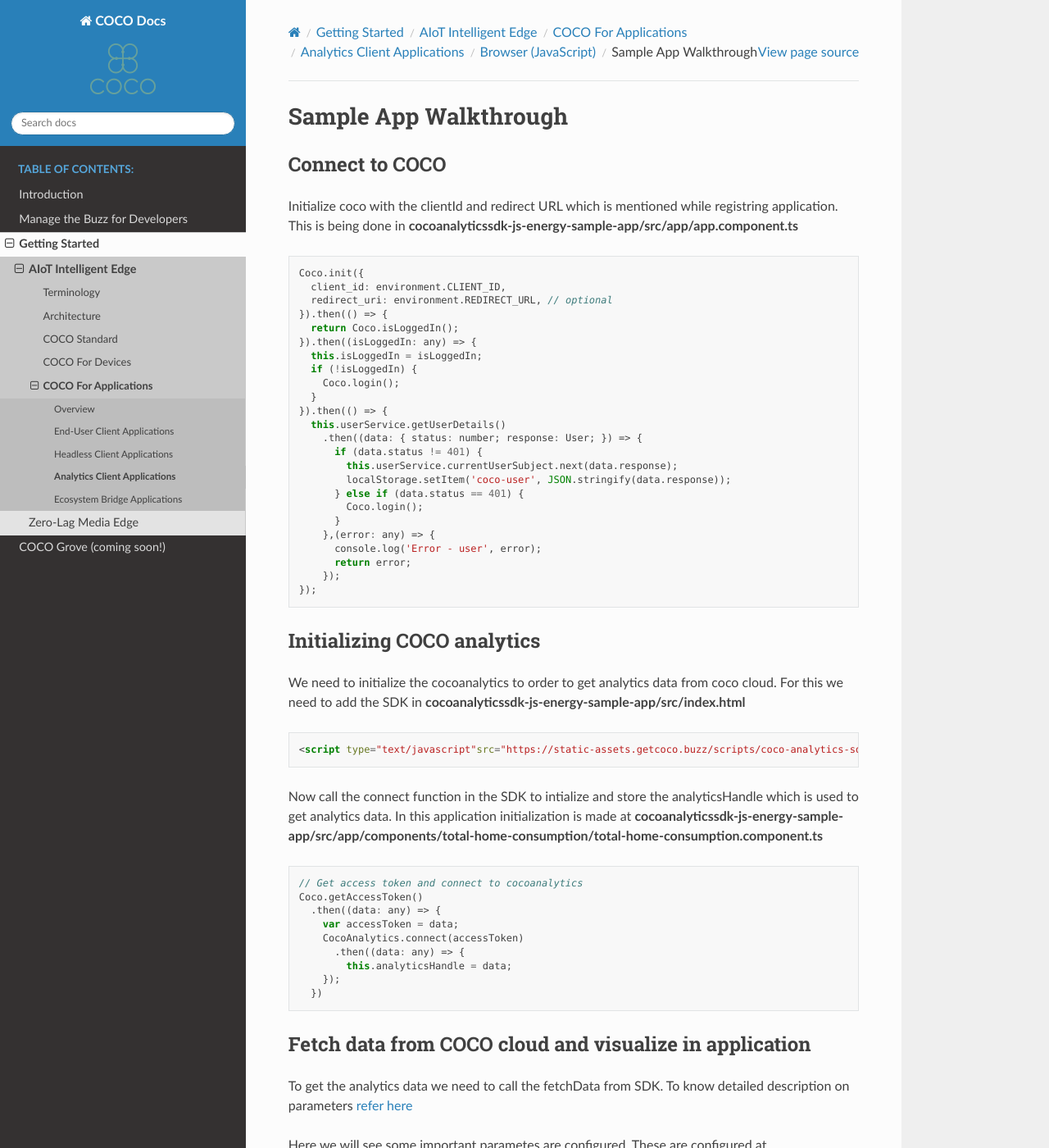
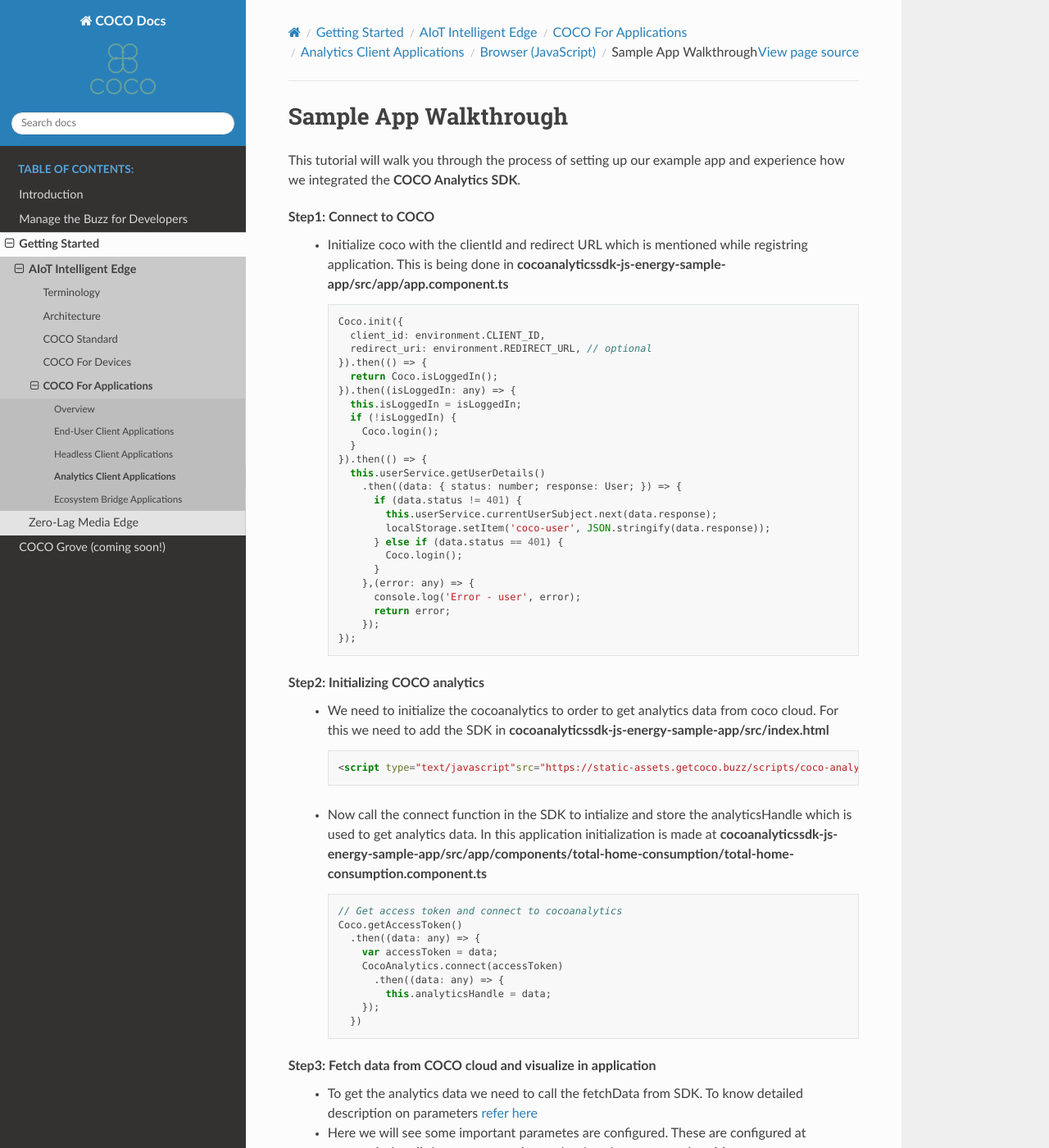
Before and after one commit to elear-solutions/docs, a Sphinx documentation site: the page built from source/getting_started/aiot_intelligent_edge/coco_for_applications/analytics_client_applications/browser_js_analytics_client_applications/sample_app_walkthrough_browser_js_analytics_client_apps.rst, in a window 1280 px wide and 1400 px high. Shown: the whole window at 82% size. Built offline with Sphinx 7.4.7 and the Read the Docs theme 2.0.0, drawn with Linux system fonts in a browser that asks for light colours.

Commit message:
Updated documents as per the review comments

```diff
--- a/source/getting_started/aiot_intelligent_edge/coco_for_applications/analytics_client_applications/browser_js_analytics_client_applications/sample_app_walkthrough_browser_js_analytics_client_apps.rst
+++ b/source/getting_started/aiot_intelligent_edge/coco_for_applications/analytics_client_applications/browser_js_analytics_client_applications/sample_app_walkthrough_browser_js_analytics_client_apps.rst
@@ -5,126 +5,125 @@
 
 .. sectionauthor:: Deekshith
 
-Connect to COCO
-+++++++
-Initialize coco with the clientId and redirect URL which is mentioned while registring application. This is being done in **cocoanalyticssdk-js-energy-sample-app/src/app/app.component.ts**
+This tutorial will walk you through the process of setting up our example app and experience how we integrated the **COCO Analytics SDK**.
 
-.. code:: javascript
+Step1: Connect to COCO
+  - Initialize coco with the clientId and redirect URL which is mentioned while registring application. This is being done in **cocoanalyticssdk-js-energy-sample-app/src/app/app.component.ts**
+
+    .. code:: javascript
 
 
-  Coco.init({
-    client_id: environment.CLIENT_ID,
-    redirect_uri: environment.REDIRECT_URL, // optional
-  }).then(() => {
-    return Coco.isLoggedIn();
-  }).then((isLoggedIn: any) => {
-    this.isLoggedIn = isLoggedIn;
-    if (!isLoggedIn) {
-      Coco.login();
-    }
-  }).then(() => {
-    this.userService.getUserDetails()
-      .then((data: { status: number; response: User; }) => {
-        if (data.status != 401) {
-          this.userService.currentUserSubject.next(data.response);
-          localStorage.setItem('coco-user', JSON.stringify(data.response));
-        } else if (data.status == 401) {
+      Coco.init({
+        client_id: environment.CLIENT_ID,
+        redirect_uri: environment.REDIRECT_URL, // optional
+      }).then(() => {
+        return Coco.isLoggedIn();
+      }).then((isLoggedIn: any) => {
+        this.isLoggedIn = isLoggedIn;
+        if (!isLoggedIn) {
           Coco.login();
         }
-      },(error: any) => {
-        console.log('Error - user', error);
-        return error;
+      }).then(() => {
+        this.userService.getUserDetails()
+          .then((data: { status: number; response: User; }) => {
+            if (data.status != 401) {
+              this.userService.currentUserSubject.next(data.response);
+              localStorage.setItem('coco-user', JSON.stringify(data.response));
+            } else if (data.status == 401) {
+              Coco.login();
+            }
+          },(error: any) => {
+            console.log('Error - user', error);
+            return error;
+          });
       });
-  });
 
 
 
-Initializing COCO analytics
-+++++++
-We need to initialize the cocoanalytics to order to get analytics data from coco cloud.
-For this we need to add the SDK in **cocoanalyticssdk-js-energy-sample-app/src/index.html**
+Step2: Initializing COCO analytics
+  - We need to initialize the cocoanalytics to order to get analytics data from coco cloud. For this we need to add the SDK in **cocoanalyticssdk-js-energy-sample-app/src/index.html**
 
-.. code:: html
+    .. code:: html
 
 
-  <script type="text/javascript"src="https://static-assets.getcoco.buzz/scripts/coco-analytics-sdk.min.js"></script>
-
-Now call the connect function in the SDK to intialize and store the analyticsHandle which is used to get analytics data. In this application initialization is made at **cocoanalyticssdk-js-energy-sample-app/src/app/components/total-home-consumption/total-home-consumption.component.ts**
-
-.. code:: javascript
-
-    // Get access token and connect to cocoanalytics
-    Coco.getAccessToken()
-      .then((data: any) => {
-        var accessToken = data;
-        CocoAnalytics.connect(accessToken)
-          .then((data: any) => {
-            this.analyticsHandle = data;
-        });
-      })
+      <script type="text/javascript"src="https://static-assets.getcoco.buzz/scripts/coco-analytics-sdk.min.js"></script>
 
 
-Fetch data from COCO cloud and visualize in application
-+++++++
-To get the analytics data we need to call the fetchData from SDK. To know detailed description on parameters `refer here <https://docs.getcoco.buzz/CocoAnalytics.html>`_
+  - Now call the connect function in the SDK to intialize and store the analyticsHandle which is used to get analytics data. In this application initialization is made at **cocoanalyticssdk-js-energy-sample-app/src/app/components/total-home-consumption/total-home-consumption.component.ts**
 
-Here we will see some important parametes are configured. These are configured at **cocoanalyticssdk-js-energy-sample-app/src/app/components/total-home-consumption/total-home-consumption.component.ts**
+    .. code:: javascript
 
-1. **attributeInfo** param is an object which contains capabilityId and attributeId
-Since we are building apllication for energy consumption `capabilityId is 4 and attributeId is 0` which were defined as constants in the application
-
-  .. code:: javascript
+      // Get access token and connect to cocoanalytics
+      Coco.getAccessToken()
+        .then((data: any) => {
+          var accessToken = data;
+          CocoAnalytics.connect(accessToken)
+            .then((data: any) => {
+              this.analyticsHandle = data;
+          });
+        })
 
 
-    //Capability and Attribute Settings
-    const capabilityEnergyMeter: number = 4;
-    const attributeEnergyMeterConsumption: number = 0;
+Step3: Fetch data from COCO cloud and visualize in application
+  - To get the analytics data we need to call the fetchData from SDK. To know detailed description on parameters `refer here <https://docs.getcoco.buzz/CocoAnalytics.html>`_
+
+  - Here we will see some important parametes are configured. These are configured at **cocoanalyticssdk-js-energy-sample-app/src/app/components/total-home-consumption/total-home-consumption.component.ts**
+
+    1. **attributeInfo** param is an object which contains capabilityId and attributeId
+    Since we are building apllication for energy consumption `capabilityId is 4 and attributeId is 0` which were defined as constants in the application
+
+      .. code:: javascript
 
 
-2. **networkId** is an unique id of a COCONet which user owns or part of.
-
-  .. code:: javascript
+        //Capability and Attribute Settings
+        const capabilityEnergyMeter: number = 4;
+        const attributeEnergyMeterConsumption: number = 0;
 
 
-    //On Selecting a network
-    selectNetwork(network: any) {
-      var previousNetwork = this.selectedNetwork.networkId;
-      if (previousNetwork != network.networkId) {
-        this.analyticsData = {};
-        this.selectedNetwork.networkId = network.networkId;
-    }
+    2. **networkId** is an unique id of a COCONet which user owns or part of.
+
+      .. code:: javascript
 
 
-By calling the fetchData() function we will get the analytics data.
-
-.. code:: javascript
+        //On Selecting a network
+        selectNetwork(network: any) {
+          var previousNetwork = this.selectedNetwork.networkId;
+          if (previousNetwork != network.networkId) {
+            this.analyticsData = {};
+            this.selectedNetwork.networkId = network.networkId;
+        }
 
 
-  CocoAnalytics.fetchData(this.analyticsHandle, this.selectedNetwork.networkId, this.attributeInfo, this.filters, this.time, this.selectedMeasure)
-    .then((response: any) => {
-      // analytics data from COCO cloud
-      this.analyticsData = response;
-      this.spinnerService.setSpinner(false);
-    }, (error: any) => {
-      this.spinnerService.setSpinner(false);
-      Utils.gotoTop();
-      this.errorMessage = error;
-      setTimeout(() => {
-        this.errorMessage = "";
-      }, 5000);
-    });
+  - By calling the fetchData() function we will get the analytics data.
+
+    .. code:: javascript
 
 
-Fetched analytics data should be displayed in a graph. update **cocoanalyticssdk-js-energy-sample-app/src/app/components/total-home-consumption/total-home-consumption.component.html** with below code
-
-.. code:: html
+      CocoAnalytics.fetchData(this.analyticsHandle, this.selectedNetwork.networkId, this.attributeInfo, this.filters, this.time, this.selectedMeasure)
+        .then((response: any) => {
+          // analytics data from COCO cloud
+          this.analyticsData = response;
+          this.spinnerService.setSpinner(false);
+        }, (error: any) => {
+          this.spinnerService.setSpinner(false);
+          Utils.gotoTop();
+          this.errorMessage = error;
+          setTimeout(() => {
+            this.errorMessage = "";
+          }, 5000);
+        });
 
 
-  <app-bar-chart *ngIf="showTotalHomeConsumption" [dataset]="this.analyticsData"
-    [timeResolution]="this.resolution" title="Total Home Consumption">
-  </app-bar-chart>
+  - Fetched analytics data should be displayed in a graph. update **cocoanalyticssdk-js-energy-sample-app/src/app/components/total-home-consumption/total-home-consumption.component.html** with below code
+
+    .. code:: html
 
 
-Once your application is built it will display data as below. similarly data can be represented in various formats.
+      <app-bar-chart *ngIf="showTotalHomeConsumption" [dataset]="this.analyticsData"
+        [timeResolution]="this.resolution" title="Total Home Consumption">
+      </app-bar-chart>
 
-.. image:: ../../../../../_static/analytics_bargraph_data.png
+
+  - Once your application is built it will display data as below. similarly data can be represented in various formats.
+
+    .. image:: ../../../../../_static/getting_started/aiot_intelligent_edge/coco_for_applications/analytics_client_applications/analytics_bargraph_data.png
```
Also changed, not shown: source/getting_started/aiot_intelligent_edge/coco_for_applications/analytics_client_applications/browser_js_analytics_client_applications/pre_install_checklist_browser_js_analytics_client_apps.rst (+16 -4 lines), source/getting_started/aiot_intelligent_edge/coco_for_applications/analytics_client_applications/browser_js_analytics_client_applications/quick_start_guide_browser_js_analytics_client_apps.rst (+28 -17 lines), source/_static/getting_started/aiot_intelligent_edge/coco_for_applications/analytics_client_applications/analytics_bargraph_data.png (renamed from source/_static/analytics_bargraph_data.png), source/_static/getting_started/aiot_intelligent_edge/coco_for_applications/analytics_client_applications/analytics_network_selection.png (renamed from source/_static/analytics_network_selection.png), source/_static/getting_started/aiot_intelligent_edge/coco_for_applications/analytics_client_applications/analytics_welcome_page.png (renamed from source/_static/analytics_welcome_page.png).
